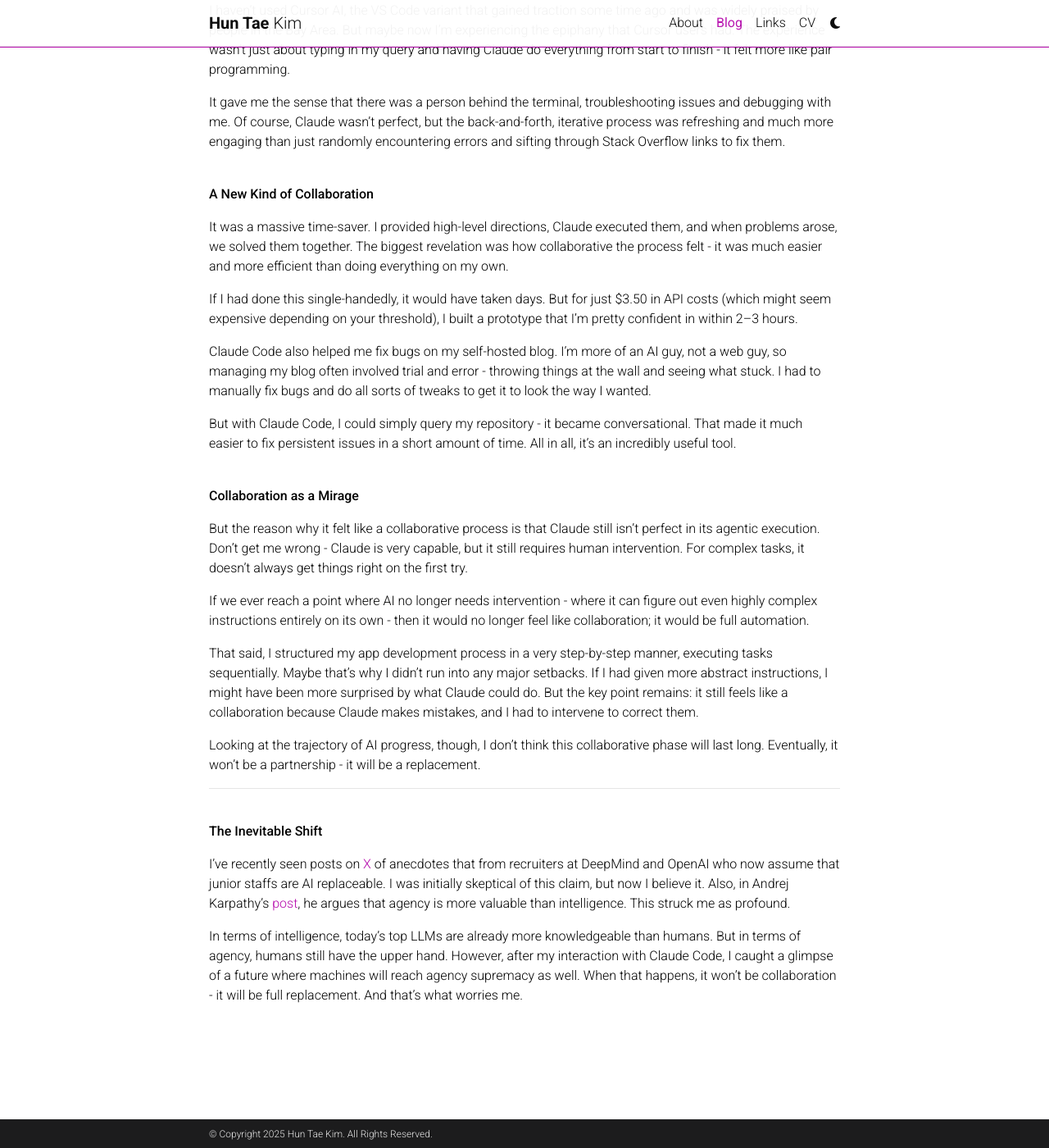
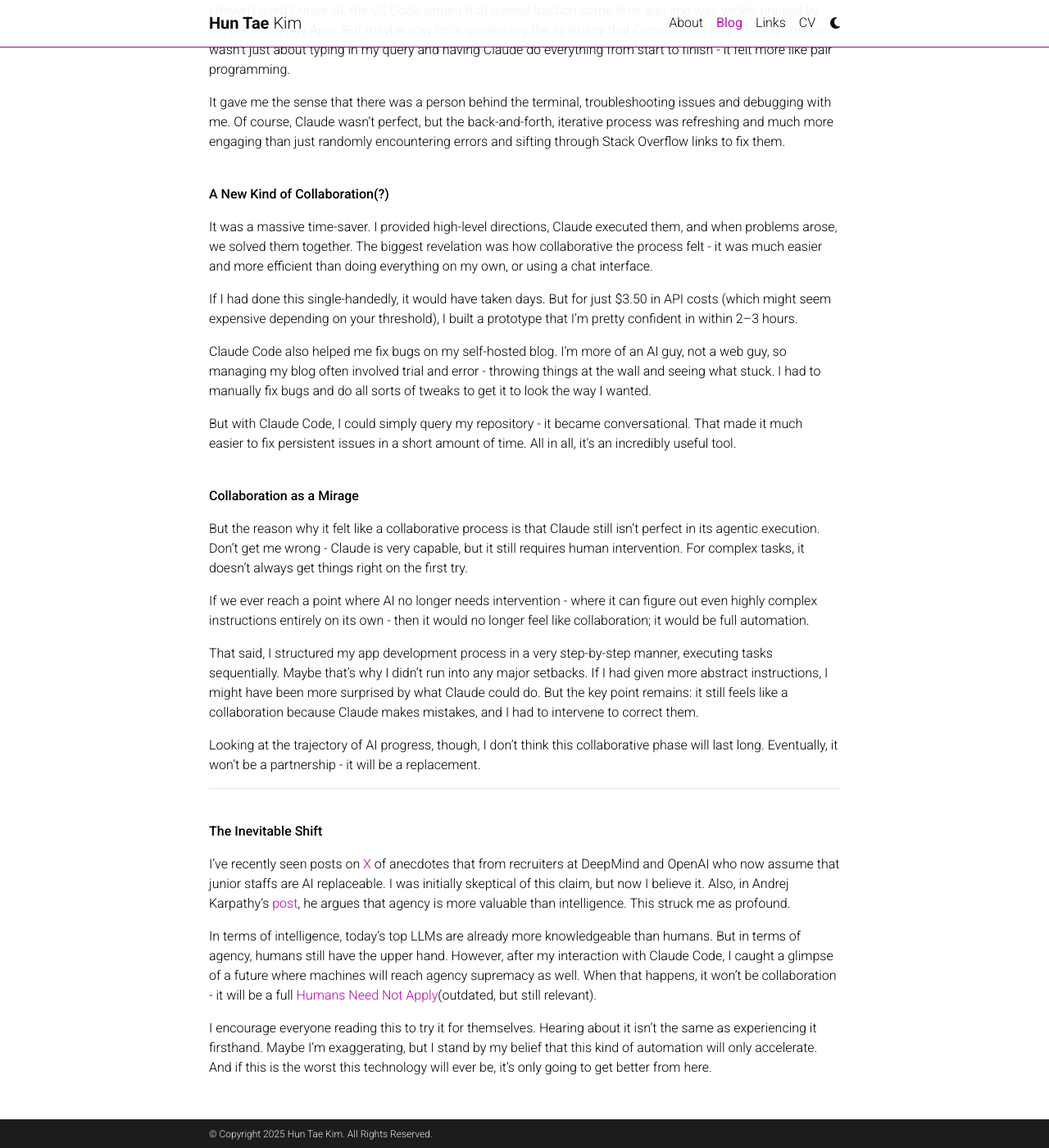
Before and after one commit to ht0324/ht0324.github.io, a Jekyll site: the page built from _posts/2025-03-04-Claude-Code.md, in a window 1280 px wide and 1400 px high, scrolled down 583 px. Shown: the whole window at 82% size. Built offline with Jekyll 4.4.1, drawn with Linux system fonts in a browser that asks for light colours; comment, search, counter and statistics services are not loaded; a style sheet for code colours, icons or effects is not loaded.

Commit message:
Revise "Claude Code" blog post to clarify collaboration insights and enhance the discussion on AI's evolving role

```diff
--- a/_posts/2025-03-04-Claude-Code.md
+++ b/_posts/2025-03-04-Claude-Code.md
@@ -23,9 +23,9 @@
 It gave me the sense that there was a person behind the terminal, troubleshooting issues and debugging with me. Of course, Claude wasn’t perfect, but the back-and-forth, iterative process was refreshing and much more engaging than just randomly encountering errors and sifting through Stack Overflow links to fix them.
 
 <br />
-**A New Kind of Collaboration**
+**A New Kind of Collaboration(?)**
 
-It was a massive time-saver. I provided high-level directions, Claude executed them, and when problems arose, we solved them together. The biggest revelation was how collaborative the process felt - it was much easier and more efficient than doing everything on my own.
+It was a massive time-saver. I provided high-level directions, Claude executed them, and when problems arose, we solved them together. The biggest revelation was how collaborative the process felt - it was much easier and more efficient than doing everything on my own, or using a chat interface.
 
 If I had done this single-handedly, it would have taken days. But for just $3.50 in API costs (which might seem expensive depending on your threshold), I built a prototype that I’m pretty confident in within 2–3 hours.
 
@@ -50,4 +50,6 @@
 
 I’ve recently seen posts on [X](https://x.com/David_Kasten/status/1893357776702976286) of anecdotes that from recruiters at DeepMind and OpenAI who now assume that junior staffs are AI replaceable. I was initially skeptical of this claim, but now I believe it. Also, in Andrej Karpathy’s [post](https://x.com/karpathy/status/1894099637218545984), he argues that agency is more valuable than intelligence. This struck me as profound.
 
-In terms of intelligence, today’s top LLMs are already more knowledgeable than humans. But in terms of agency, humans still have the upper hand. However, after my interaction with Claude Code, I caught a glimpse of a future where machines will reach agency supremacy as well. When that happens, it won’t be collaboration - it will be full replacement. And that’s what worries me.
+In terms of intelligence, today’s top LLMs are already more knowledgeable than humans. But in terms of agency, humans still have the upper hand. However, after my interaction with Claude Code, I caught a glimpse of a future where machines will reach agency supremacy as well. When that happens, it won’t be collaboration - it will be a full [Humans Need Not Apply](https://www.youtube.com/watch?v=7Pq-S557XQU)(outdated, but still relevant).
+
+I encourage everyone reading this to try it for themselves. Hearing about it isn’t the same as experiencing it firsthand. Maybe I’m exaggerating, but I stand by my belief that this kind of automation will only accelerate. And if this is the worst this technology will ever be, it’s only going to get better from here.
```
